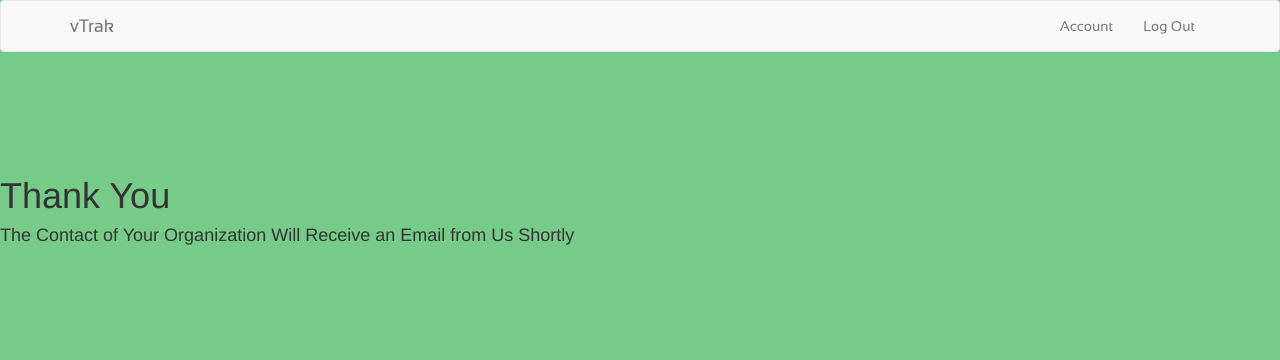
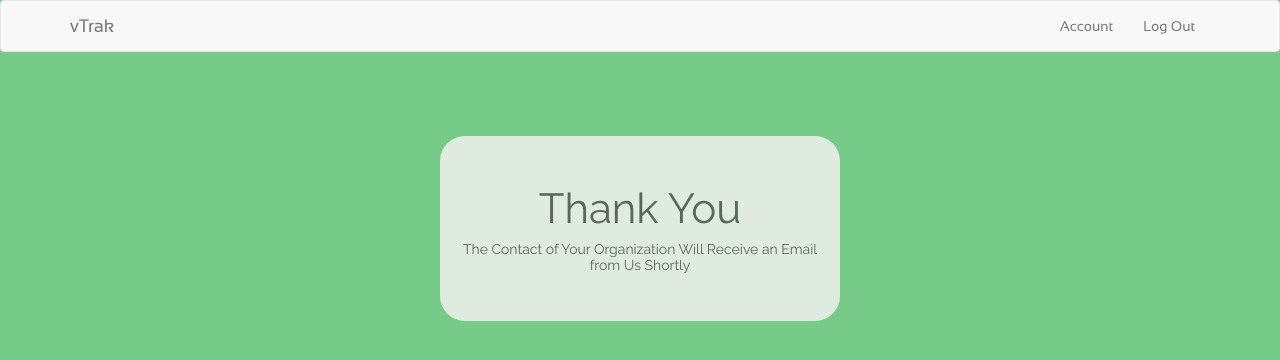
Before and after one commit to rsera/CommunityServiceTracker, a PHP site: page /orgregresponse.html in a window 1280 px wide. Shown: the top 360 px of the page. Run offline with PHP 8.4, Linux system fonts and the light colour scheme.

Commit message:
orgreg response styling update

```diff
--- a/CSS/signUp.css
+++ b/CSS/signUp.css
@@ -99,30 +127,28 @@
 
 .orgRegDiv .orgTextBoxTitles { margin-top: 0; margin-bottom: 0; }
 
-.usernameBox {
-	width: 200px;
-	height: 25px;
-	margin: 10px;
-	font-size: 100%;
+.orgRegRespDiv {
+	opacity: 0.8;
+	max-width: 500px;
+	margin: 0 auto;
+	text-align: center;
+	border-radius: 25px;
+    background: #F9F3F4;
+    padding: 10px;
+    width: 400px;
+    height: 185px;
 }
 
-.passwordBox {
-	width: 200px;
-	height: 25px;
-	margin: 10px;
-	font-size: 100%;
+.orgRegRespDiv h1{
+	font-family: 'Raleway', sans-serif;
+	color: #515151;
+	font-size: 300%;
+	text-shadow: 0px 0px 300px #000;
 }
 
-.signUpButton {
-	border-radius: 9px;
-	border: none;
-	font-family: 'Oswald', sans-serif;
-	background: #515151;
-	color: #F9F3F4;
+.orgRegRespDiv h4{
+	font-family: 'Raleway', sans-serif;
+	color: #515151;
 	font-size: 100%;
-	text-decoration: none;
-	position: relative;
-	padding: 5px;
-	margin-top: 15px;
-	width: 100px;
+	text-shadow: 0px 0px 300px #000;
 }
```
Also changed, not shown: other parts of CSS/signUp.css (+28 -0 lines).
